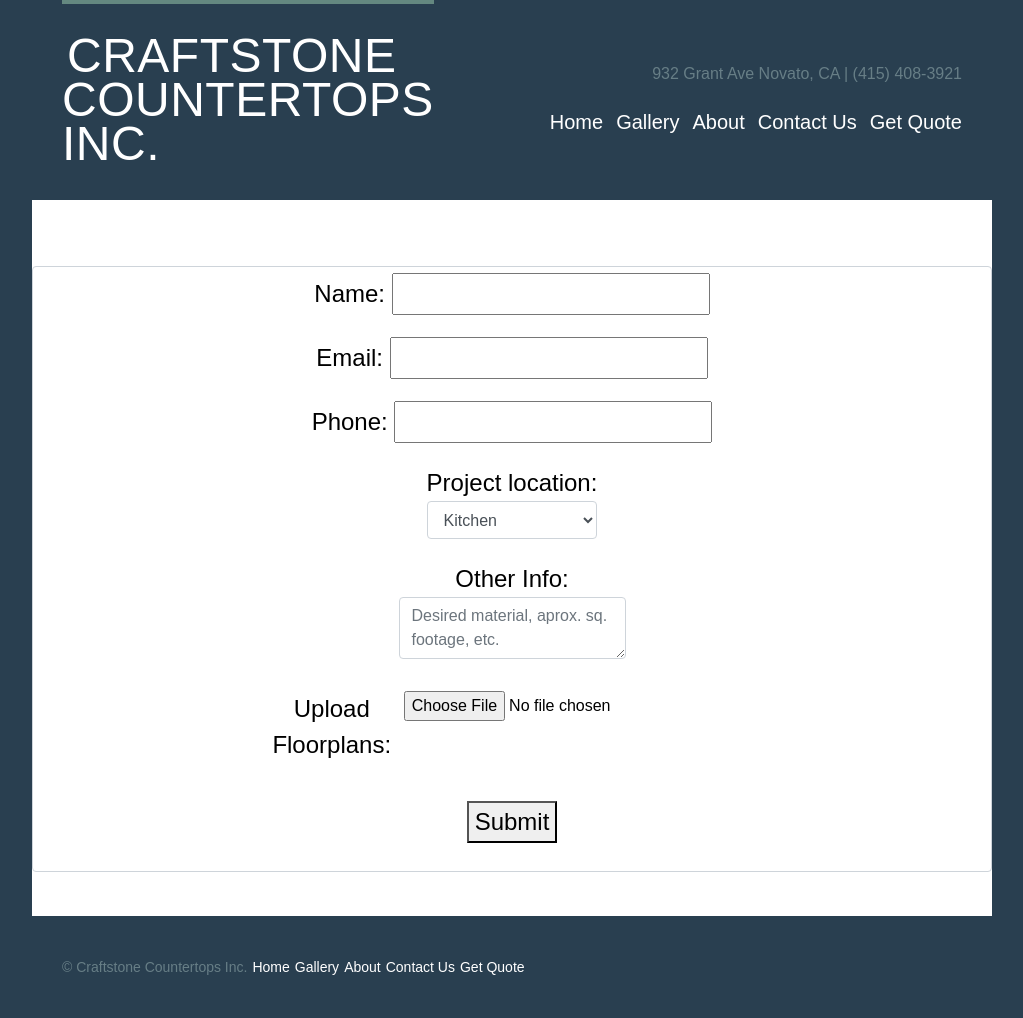
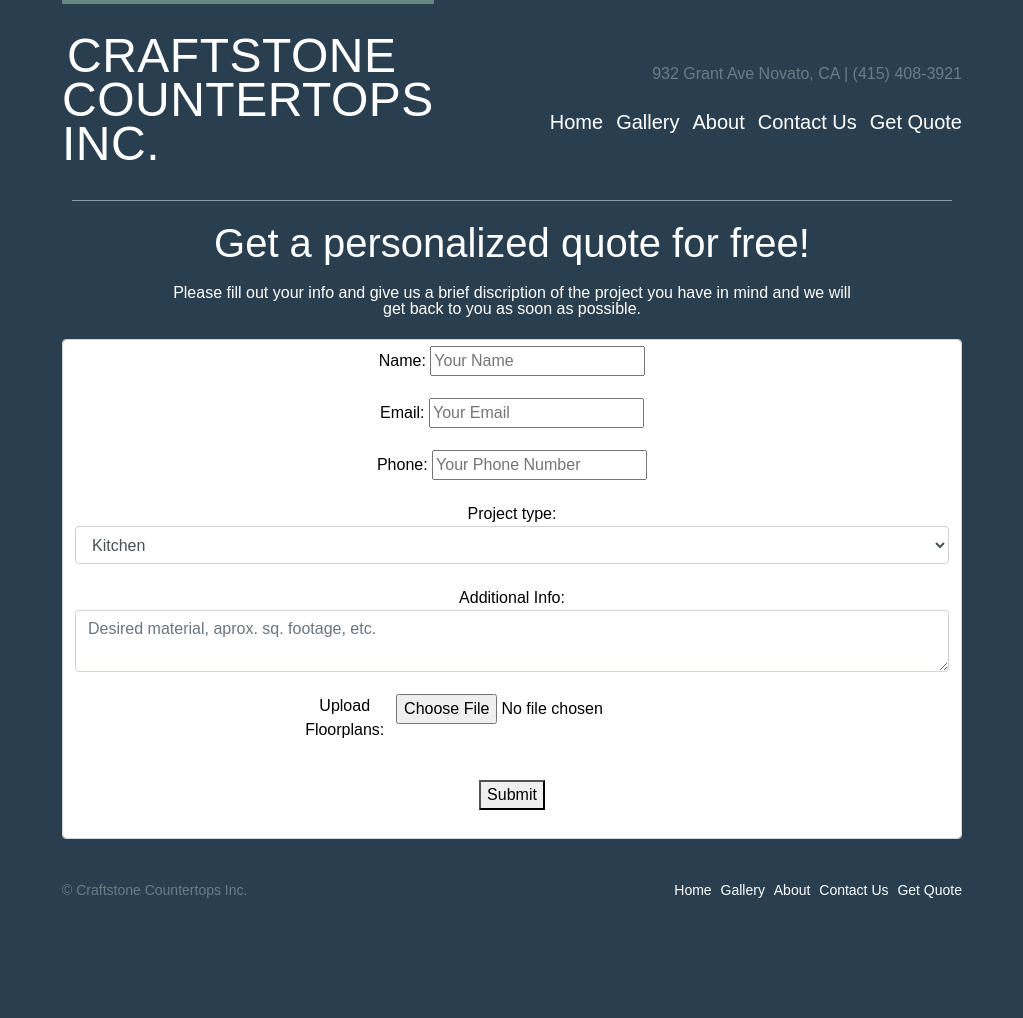
Before and after one commit to MattCarlos96/CraftStone, a website: page getquote.html in a window 1280 px wide. Shown: the whole page, without its empty margins (128-1151 px from the left). After the commit the page ends 941 px from the top, so only its background shows below. Drawn offline with nearby package versions, Linux system fonts and the light colour scheme.

Commit message:
made some styling changes/fixes

```diff
--- a/assets/stylesheets/main.css
+++ b/assets/stylesheets/main.css
@@ -193,6 +193,13 @@ h1, h3, h4, h5, p {
 }
 
 .title {
+  padding-top: 20px;
+  margin: 0px 200px 20px 200px;
+  border: rgb(130, 156, 177);
+  border-width: 1px 0px 0px 0px;
+  border-style: solid;
+
+  color: #fff;
   font-size: 40px;
 }
 
--- a/getquote.html
+++ b/getquote.html
@@ -35,33 +35,35 @@
     </header>
 
     <!-- Main content -->
-
-    <section class="row hero container" style="display: block; overflow: auto;" >
-
+    <h1 class="title" style='color: #FFF; text-align: center;'>Get a personalized quote for free!</h1>
+    <section class="container" style="display: block; overflow: auto; text-align: center;" >
+      <p style="color: #FFF; padding: 0px 100px;">Please fill out your info and give us a brief discription of the project you have in mind and we will get back to you as soon as possible.</p>
       <form   style="color:#000" name="contact" method="POST" data-netlify="true" class="form-control">
         <p>
-          <label>Name: <input type="text" name="name" /></label>
+          <label>Name: <input type="text" name="name" placeholder="Your Name"/></label>
         </p>
         <p>
-          <label>Email: <input type="email" name="email" /></label>
+          <label>Email: <input type="email" name="email" placeholder="Your Email"/></label>
         </p>
         <p>
-          <label>Phone: <input type="text" name="number" /></label>
+          <label>Phone: <input type="text" name="number" placeholder="Your Phone Number"/></label>
         </p>
         <p>
-          <label>Project location: <select class="form-control">
+          <label style="display: inline;">Project type: <select class="form-control">
             <option value="kitchen">Kitchen</option>
             <option value="bathroom">Bathroom</option>
+            <option value="fireplace">Fireplace</option>
+            <option value="outside">Outside</option>
             <option value="other">Other</option>
           </select></label>
         </p>
         <p>
-          <label>Other Info: <textarea class="form-control" placeholder="Desired material, aprox. sq. footage, etc." name="message"></textarea></label>
+          <label style="display: inline">Additional Info: <textarea class="form-control" placeholder="Desired material, aprox. sq. footage, etc." name="message"></textarea></label>
         </p>
 
           <div class="form-group" style="display: inline-flex;">
             <p><label>Upload Floorplans: </label></p>
-            <input type="file" class="form-control-file" id="exampleFormControlFile1">
+            <input type="file" class="form-control-file">
           </div>
 
         <p>
@@ -73,11 +75,11 @@
 
     <!-- Footer -->
 
-    <footer class="primary-footer container group">
+    <footer class="primary-footer navbar-right container group">
 
       <small>&copy; Craftstone Countertops Inc.</small>
 
-      <nav class="nav">
+      <nav class="mast-foot" style="float: right;">
         <a href="index.html">Home</a>
         <a href="gallery.html">Gallery</a>
         <a href="about.html">About</a>
```
Also changed, not shown: about.html (+1 -1 lines), contact.html (+2 -2 lines), gallery.html (+2 -3 lines), index.html (+3 -3 lines), package.json (added, +21 -0 lines).
